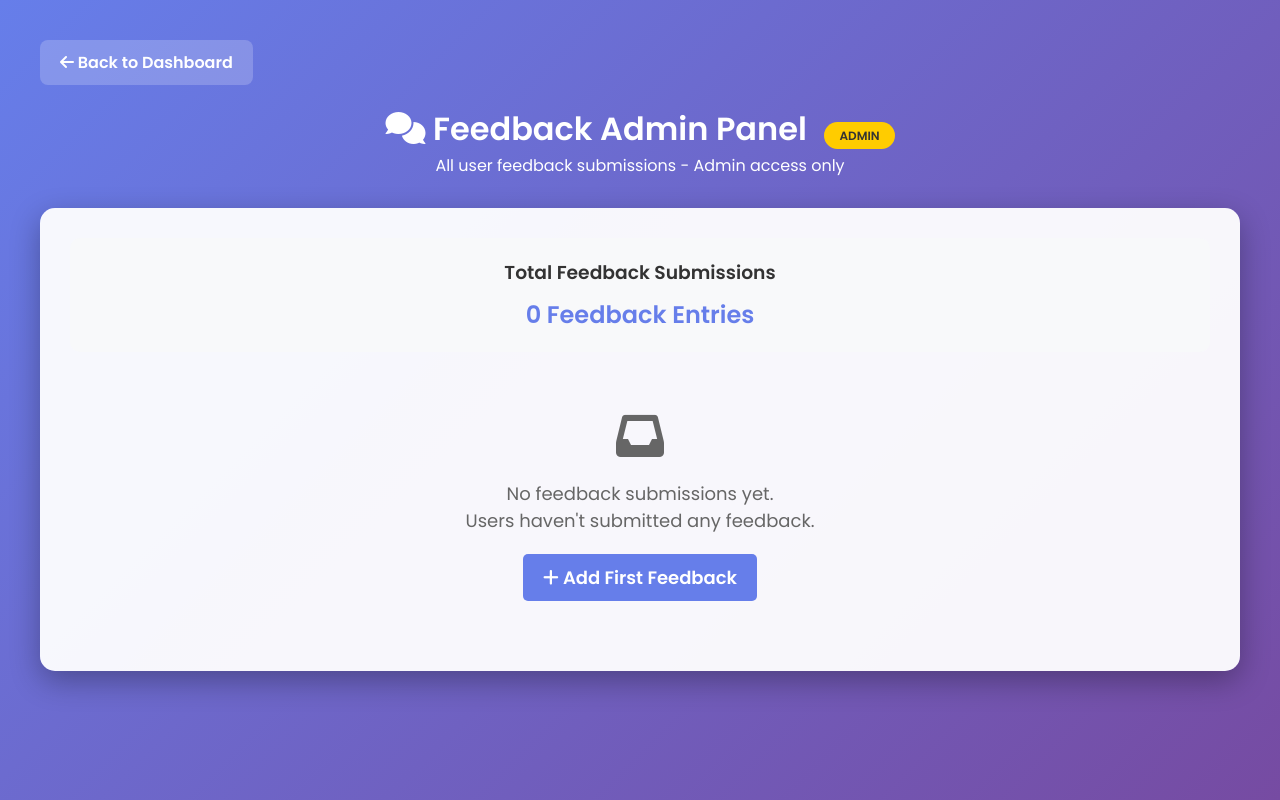
After one commit to Krishna49631/population-analysis-dashboard, a Flask app: template templates/view_feedback.html in a window 1280 px wide. The commit adds this page. Run offline with Flask 3, Linux system fonts and the light colour scheme; the template is opened without the code that fills it, so the values that code supplies are empty.

Commit message:
Complete admin feedback system with view_feedback page and access controls

```diff
--- a/templates/dashboard.html
+++ b/templates/dashboard.html
@@ -143,11 +143,9 @@
             <a href="/literacy" class="option">LITERACY RATE ANALYSIS</a>
             <a href="/employment" class="option">EMPLOYMENT ANALYSIS</a>
              <a href="/feedback" class="option" style="background: rgba(102, 126, 234, 0.6);">💬 GIVE FEEDBACK</a>
-             <!-- 🔒 Sirf admin ke liye feedback options -->
+
+    <!-- 🔒 Sirf admin ke liye feedback options -->
     {% if user == "Krishna49631" %}
-    <a href="/feedback" class="option" style="background: rgba(102, 126, 234, 0.6);">
-        💬 GIVE FEEDBACK
-    </a>
     <a href="/view_feedback" class="option" style="background: rgba(86, 192, 86, 0.6);">
         📋 VIEW FEEDBACK
     </a>
--- /dev/null
+++ b/templates/view_feedback.html
@@ -0,0 +1,228 @@
+<!DOCTYPE html>
+<html lang="en">
+<head>
+    <meta charset="UTF-8">
+    <meta name="viewport" content="width=device-width, initial-scale=1.0">
+    <title>Admin - View Feedback</title>
+    <link href="https://fonts.googleapis.com/css2?family=Poppins:wght@300;400;600&display=swap" rel="stylesheet">
+    <link rel="stylesheet" href="https://cdnjs.cloudflare.com/ajax/libs/font-awesome/6.0.0/css/all.min.css">
+    <style>
+        * {
+            margin: 0;
+            padding: 0;
+            box-sizing: border-box;
+            font-family: 'Poppins', sans-serif;
+        }
+        body {
+            background: linear-gradient(135deg, #667eea 0%, #764ba2 100%);
+            min-height: 100vh;
+            padding: 20px;
+        }
+        .header {
+            text-align: center;
+            color: white;
+            margin-bottom: 30px;
+        }
+        .back-btn {
+            display: inline-block;
+            margin: 20px;
+            padding: 10px 20px;
+            background: rgba(255, 255, 255, 0.2);
+            color: white;
+            text-decoration: none;
+            border-radius: 8px;
+            font-weight: 600;
+            transition: 0.3s;
+        }
+        .back-btn:hover {
+            background: rgba(255, 255, 255, 0.3);
+        }
+        .admin-badge {
+            background: #ffcc00;
+            color: #333;
+            padding: 5px 15px;
+            border-radius: 20px;
+            font-weight: bold;
+            margin-left: 10px;
+            font-size: 12px;
+        }
+        .feedback-container {
+            max-width: 1200px;
+            margin: 0 auto;
+            background: rgba(255, 255, 255, 0.95);
+            border-radius: 15px;
+            padding: 30px;
+            box-shadow: 0 10px 30px rgba(0, 0, 0, 0.3);
+        }
+        .stats {
+            background: #f8f9fa;
+            padding: 20px;
+            border-radius: 10px;
+            margin-bottom: 20px;
+            text-align: center;
+        }
+        .stats h3 {
+            color: #333;
+            margin-bottom: 10px;
+        }
+        .feedback-count {
+            font-size: 24px;
+            font-weight: bold;
+            color: #667eea;
+        }
+        .feedback-table {
+            width: 100%;
+            border-collapse: collapse;
+            margin-top: 20px;
+            background: white;
+            border-radius: 10px;
+            overflow: hidden;
+            box-shadow: 0 5px 15px rgba(0, 0, 0, 0.1);
+        }
+        .feedback-table th, .feedback-table td {
+            padding: 15px;
+            text-align: left;
+            border-bottom: 1px solid #ddd;
+        }
+        .feedback-table th {
+            background-color: #667eea;
+            color: white;
+            font-weight: 600;
+            position: sticky;
+            top: 0;
+        }
+        .feedback-table tr:hover {
+            background-color: #f5f5f5;
+        }
+        .user-id {
+            color: #666;
+            font-weight: bold;
+            font-size: 14px;
+        }
+        .username {
+            color: #333;
+            font-weight: 600;
+        }
+        .email {
+            color: #666;
+            font-size: 14px;
+        }
+        .message {
+            color: #333;
+            line-height: 1.5;
+            max-width: 300px;
+        }
+        .rating {
+            color: #ffcc00;
+            font-size: 16px;
+        }
+        .timestamp {
+            color: #666;
+            font-size: 12px;
+        }
+        .no-feedback {
+            text-align: center;
+            color: #666;
+            padding: 40px;
+            font-size: 18px;
+        }
+        .action-btns {
+            display: flex;
+            gap: 10px;
+            margin-top: 20px;
+        }
+        .btn {
+            padding: 10px 20px;
+            border: none;
+            border-radius: 5px;
+            cursor: pointer;
+            font-weight: 600;
+            text-decoration: none;
+            display: inline-block;
+        }
+        .btn-primary {
+            background: #667eea;
+            color: white;
+        }
+        .btn-danger {
+            background: #dc3545;
+            color: white;
+        }
+    </style>
+</head>
+<body>
+    <a href="/dashboard" class="back-btn">
+        <i class="fas fa-arrow-left"></i> Back to Dashboard
+    </a>
+
+    <div class="header">
+        <h1><i class="fas fa-comments"></i> Feedback Admin Panel <span class="admin-badge">ADMIN</span></h1>
+        <p>All user feedback submissions - Admin access only</p>
+    </div>
+
+    <div class="feedback-container">
+        <div class="stats">
+            <h3>Total Feedback Submissions</h3>
+            <div class="feedback-count">{{ feedback|length }} Feedback Entries</div>
+        </div>
+
+        {% if feedback %}
+            <table class="feedback-table">
+                <thead>
+                    <tr>
+                        <th>ID</th>
+                        <th>Username</th>
+                        <th>Email</th>
+                        <th>Message</th>
+                        <th>Rating</th>
+                        <th>Submitted At</th>
+                    </tr>
+                </thead>
+                <tbody>
+                    {% for item in feedback %}
+                    <tr>
+                        <td class="user-id">#{{ item.id }}</td>
+                        <td class="username">{{ item.username }}</td>
+                        <td class="email">{{ item.email if item.email else "N/A" }}</td>
+                        <td class="message">{{ item.message }}</td>
+                        <td class="rating">
+                            {% for i in range(item.rating) %}★{% endfor %}
+                            {% for i in range(5 - item.rating) %}☆{% endfor %}
+                            ({{ item.rating }}/5)
+                        </td>
+                        <td class="timestamp">
+                            {{ item.created_at }}
+                        </td>
+                    </tr>
+                    {% endfor %}
+                </tbody>
+            </table>
+
+            <div class="action-btns">
+                <a href="/feedback" class="btn btn-primary">
+                    <i class="fas fa-plus"></i> Add New Feedback
+                </a>
+                <button class="btn btn-danger" onclick="exportFeedback()">
+                    <i class="fas fa-download"></i> Export CSV
+                </button>
+            </div>
+        {% else %}
+            <div class="no-feedback">
+                <i class="fas fa-inbox" style="font-size: 48px; margin-bottom: 20px;"></i>
+                <p>No feedback submissions yet.</p>
+                <p>Users haven't submitted any feedback.</p>
+                <a href="/feedback" class="btn btn-primary" style="margin-top: 20px;">
+                    <i class="fas fa-plus"></i> Add First Feedback
+                </a>
+            </div>
+        {% endif %}
+    </div>
+
+    <script>
+        function exportFeedback() {
+            alert("CSV export feature will be added soon!");
+            // Future implementation: Convert table to CSV and download
+        }
+    </script>
+</body>
+</html>
```
